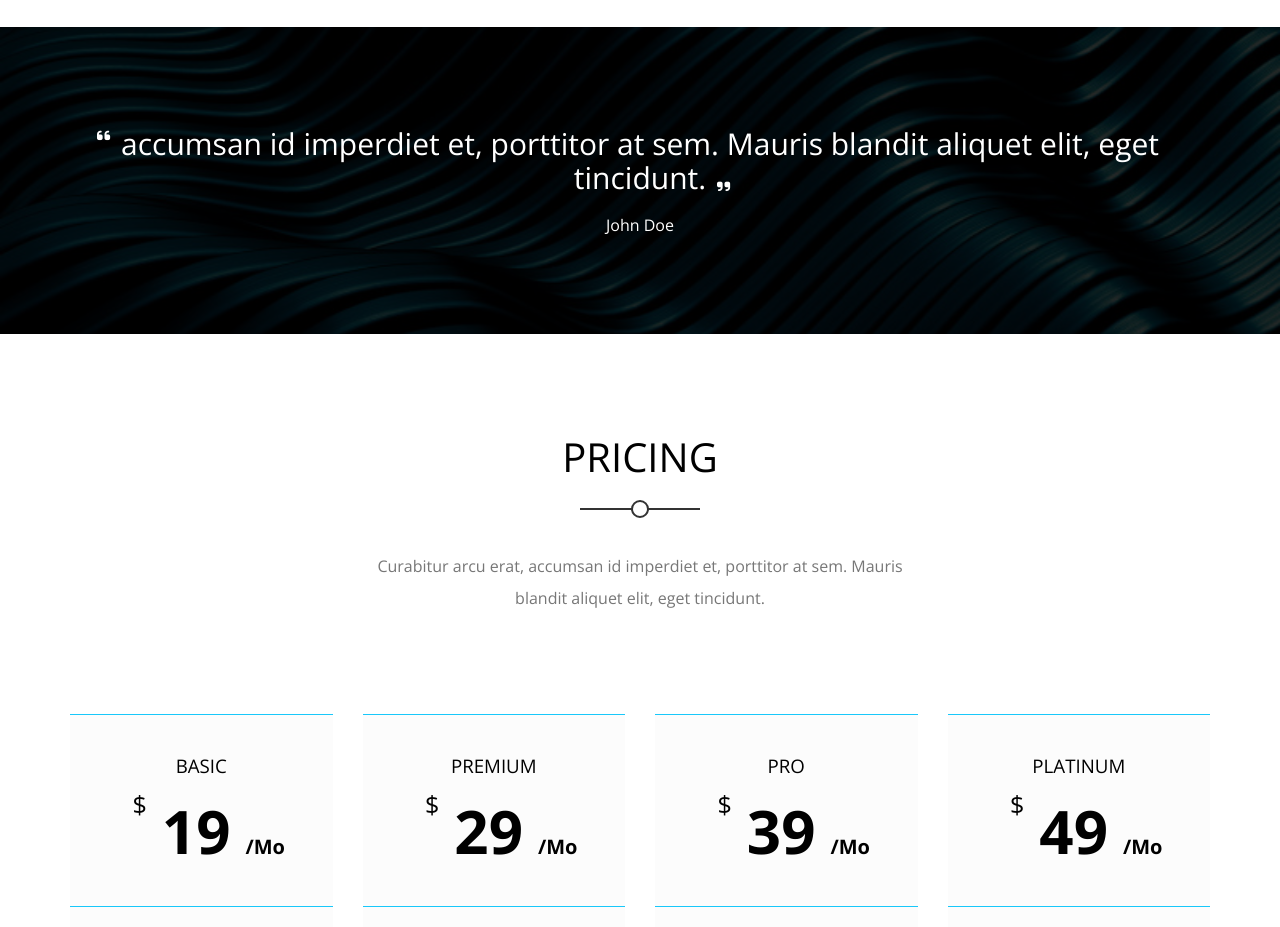
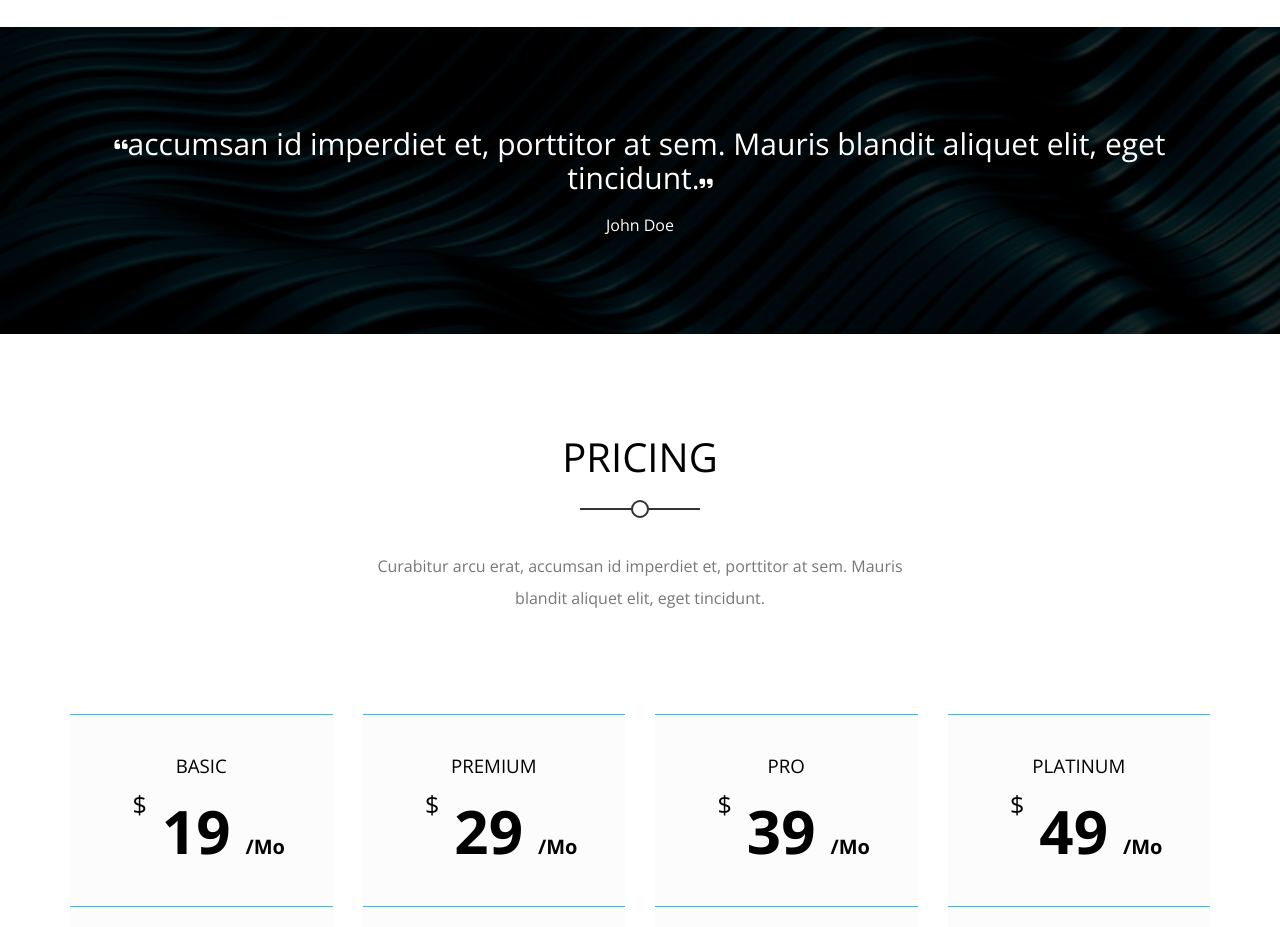
Before and after one commit to mennatallahmahmoud/Kasper-Template, a plain HTML site: page index.html in a window 1280 px wide. Shown: the part 5840-6767 px from the top of the page. Drawn offline with nearby package versions, Linux system fonts and the light colour scheme.

Commit message:
Edited Css File

```diff
--- a/css/kasper.css
+++ b/css/kasper.css
@@ -862,14 +862,13 @@ header nav .form i {
     font-size: 30px;
     display: block;
     margin-bottom: 20px;
-    position: relative;
 }
 
 .quote .container q::before {
     font-family: "Font Awesome 5 Free";
     font-weight: 900;
     font-size: 15px;
-    position: absolute;
+    position: relative;
     top: 0px;
     left: -4px;
 }
@@ -878,55 +877,31 @@ header nav .form i {
     font-family: "Font Awesome 5 Free";
     font-weight: 900;
     font-size: 15px;
-    position: absolute;
+    position: relative;
     bottom: 0;
 }
 
 @media (max-width:767px) {
     .quote .container q::before {
-        top: 0px;
-        left: -4px;
+        top: -5px;
+        left: 0;
     }
 
     .quote .container q::after {
         bottom: 0;
-        right: 30px;
+        right: 0;
     }
 }
 
 @media (min-width:768px) {
     .quote .container q::before {
-        top: 0px;
-        left: -10px;
+        top: -5px;
+        left: 0;
     }
 
     .quote .container q::after {
         bottom: 0;
-        right: 107px;
-    }
-}
-
-@media (min-width:992px) {
-    .quote .container q::before {
-        top: 0px;
-        left: -10px;
-    }
-
-    .quote .container q::after {
-        bottom: 0;
-        right: 320px;
-    }
-}
-
-@media (min-width:1200px) {
-    .quote .container q::before {
-        top: 0px;
-        left: 27px;
-    }
-
-    .quote .container q::after {
-        bottom: 0;
-        right: 480px;
+        right: 0;
     }
 }
 
```
